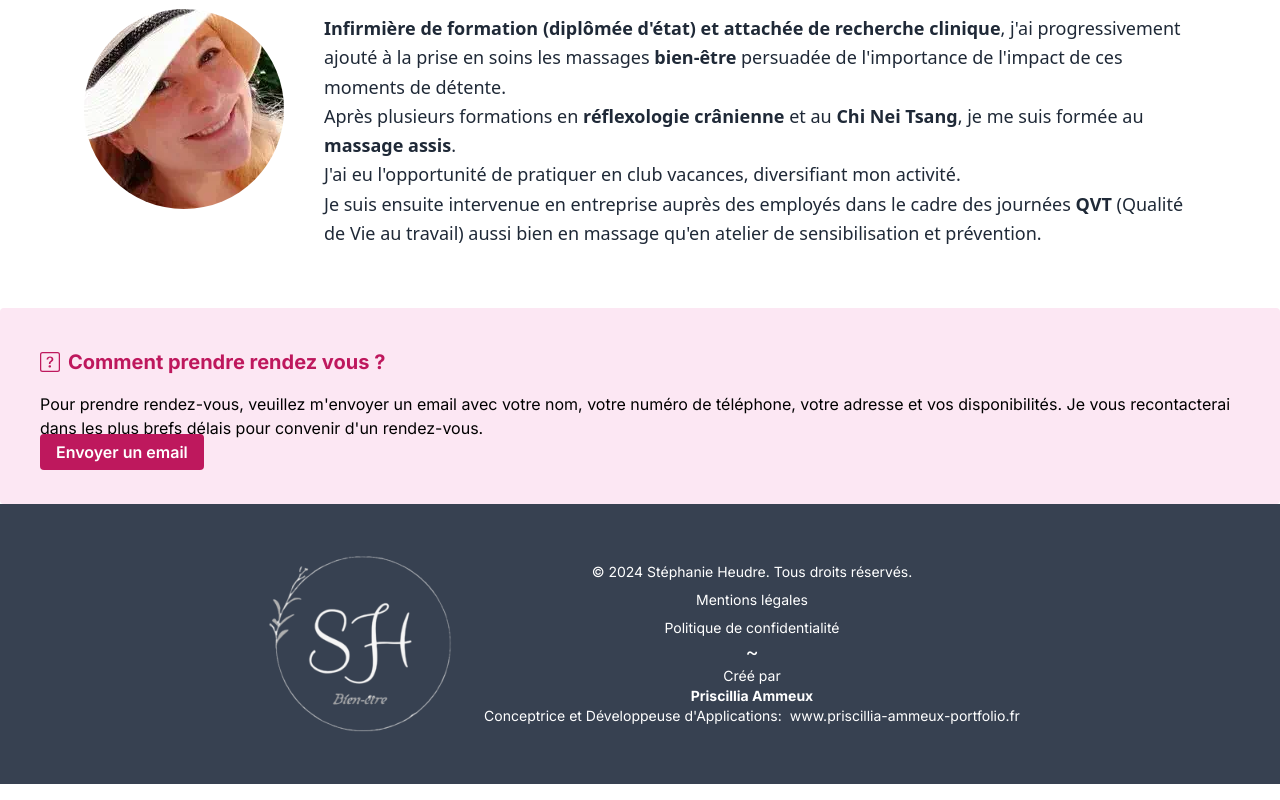
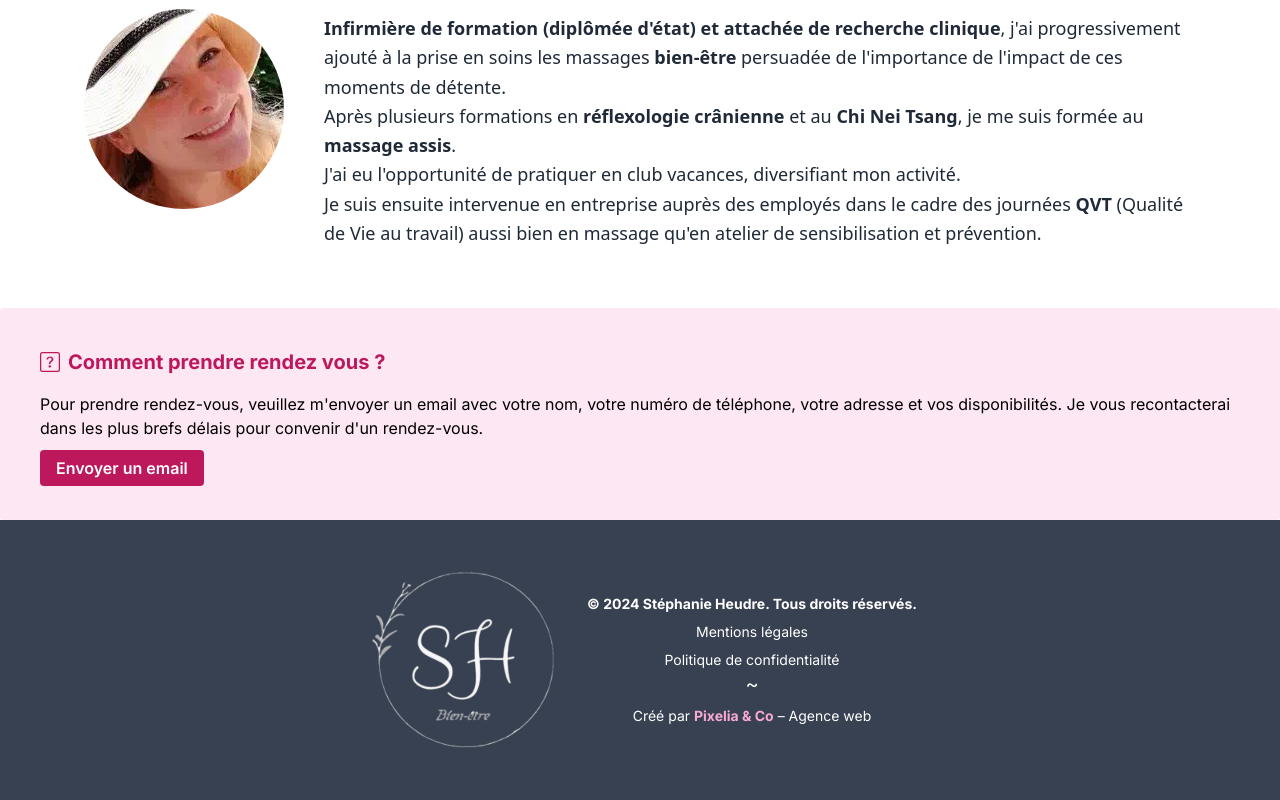
Before and after one commit to PriscilliaAmmeux/massage_stephanie, a Next.js app: page / in a window 1280 px wide. Shown: the part 390-1190 px from the top of the page. Built offline with nearby package versions, Linux system fonts and the light colour scheme.

Commit message:
update footer

```diff
--- a/src/app/ui/footer/footer.tsx
+++ b/src/app/ui/footer/footer.tsx
@@ -3,11 +3,13 @@ import Logo from "../logo/logo";
 export default function Footer() {
   const currentYear = new Date().getFullYear();
   return (
-    <footer className="flex flex-col md:flex-row items-center gap-6 w-full bg-gray-700 text-white sm:p-6 md:p-10 flex flex-col items-center justify-center pt-4 pb-4 px-4 gap-2 text-center md:text-left text-sm">
+    <footer className="flex flex-col md:flex-row items-center gap-6 w-full bg-gray-700 text-white sm:p-6 md:p-10 pt-4 pb-4 px-4 gap-2 text-center md:text-left text-sm justify-center">
       <Logo width={200} height={200} theme={"light"} />
       <section>
-        <div className="flex flex-col  items-center space-y-2">
-          <p>© {currentYear} Stéphanie Heudre. Tous droits réservés. </p>
+        <div className="flex flex-col items-center space-y-2">
+          <p className="font-bold">
+            © {currentYear} Stéphanie Heudre. Tous droits réservés.
+          </p>
           <a
             href="/legalNotices"
             className="hover:text-pink-700 hover:font-bold cursor-pointer">
@@ -20,20 +22,18 @@ export default function Footer() {
           </a>
         </div>
         <div className="flex justify-center text-xl">~</div>
-        <div>
-          <p className="flex flex-col space-y-2 items-center">
-            Créé par <span className="font-bold ">Priscillia Ammeux</span>
-          </p>
-          <p>
-            Conceptrice et Développeuse d&apos;Applications:
+        <div className="flex justify-center space-y-1 mt-2">
+          <span>
+            Créé par{" "}
             <a
-              href="http://www.priscillia-ammeux-portfolio.fr"
-              className="pl-2 hover:underline hover:font-semibold"
+              href="https://www.pixelia-and-co.fr/"
+              className="font-bold hover:underline hover:font-semibold text-pink-300"
               target="_blank"
               rel="noopener noreferrer">
-              www.priscillia-ammeux-portfolio.fr
-            </a>
-          </p>
+              Pixelia & Co
+            </a>{" "}
+            – Agence web
+          </span>
         </div>
       </section>
     </footer>
--- a/src/app/ui/functioning/functioning.tsx
+++ b/src/app/ui/functioning/functioning.tsx
@@ -12,7 +12,9 @@ export default function Functioning() {
         vous recontacterai dans les plus brefs délais pour convenir d&apos;un
         rendez-vous.
       </p>
-      <ButtonContactMe />
+      <div>
+        <ButtonContactMe type="contact" />
+      </div>
     </section>
   );
 }
```
